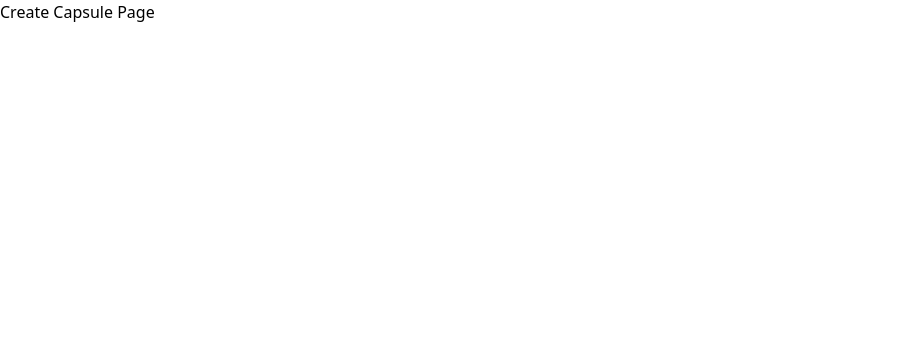
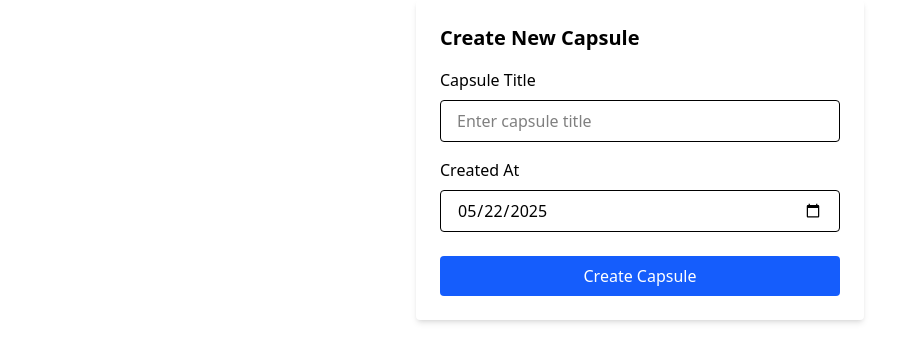
Before and after one commit to Aman-8343/TimeCapsule, a React (Vite) app in the folder client/: page /create in a window 1280 px wide. Shown: the top 362 px of the page, without its empty margins (0-924 px from the left). Built offline with nearby package versions, Linux system fonts and the light colour scheme.

Commit message:
adding create capsule

```diff
--- a/client/src/pages/CreateCapsule.jsx
+++ b/client/src/pages/CreateCapsule.jsx
@@ -1,3 +1,71 @@
-export default function CreateCapsule() {
-  return <div>Create Capsule Page</div>;
+import React, { useState } from "react";
+
+export default function CreateCapsule({ onCreate }) {
+  const [title, setTitle] = useState("");
+  const [createdAt, setCreatedAt] = useState(() =>
+    new Date().toISOString().split("T")[0]
+  ); // default today’s date
+
+  const handleSubmit = (e) => {
+    e.preventDefault();
+
+    if (!title.trim()) {
+      alert("Please enter a title");
+      return;
+    }
+
+    const newCapsule = {
+      id: Date.now(), // simple unique id for demo
+      title: title.trim(),
+      createdAt,
+      status: "Locked",
+    };
+
+    onCreate(newCapsule);
+
+    // Clear form
+    setTitle("");
+    setCreatedAt(new Date().toISOString().split("T")[0]);
+  };
+
+  return (
+    <form
+      onSubmit={handleSubmit}
+      className="bg-white p-6 rounded shadow-md max-w-md mx-auto"
+    >
+      <h2 className="text-xl font-bold mb-4">Create New Capsule</h2>
+
+      <label className="block mb-2 font-medium" htmlFor="title">
+        Capsule Title
+      </label>
+      <input
+        id="title"
+        type="text"
+        value={title}
+        onChange={(e) => setTitle(e.target.value)}
+        placeholder="Enter capsule title"
+        className="w-full px-4 py-2 border rounded mb-4 focus:outline-none focus:ring-2 focus:ring-blue-500"
+        required
+      />
+
+      <label className="block mb-2 font-medium" htmlFor="createdAt">
+        Created At
+      </label>
+      <input
+        id="createdAt"
+        type="date"
+        value={createdAt}
+        onChange={(e) => setCreatedAt(e.target.value)}
+        className="w-full px-4 py-2 border rounded mb-6 focus:outline-none focus:ring-2 focus:ring-blue-500"
+        required
+      />
+
+      <button
+        type="submit"
+        className="w-full bg-blue-600 text-white py-2 rounded hover:bg-blue-700 transition"
+      >
+        Create Capsule
+      </button>
+    </form>
+  );
 }
--- a/client/src/pages/Dashboard.jsx
+++ b/client/src/pages/Dashboard.jsx
@@ -1,5 +1,6 @@
 import React, { useState, useEffect } from "react";
 import { useNavigate } from "react-router-dom";
+import CreateCapsule from "./CreateCapsule";
 
 const sampleCapsules = [
   {
@@ -25,6 +26,8 @@ const sampleCapsules = [
 export default function Dashboard() {
   const [capsules, setCapsules] = useState(sampleCapsules);
   const [searchTerm, setSearchTerm] = useState("");
+  const [showCreateForm, setShowCreateForm] = useState(false);
+
   const navigate = useNavigate(); // <-- initialize navigate here
 
   useEffect(() => {
@@ -55,11 +58,20 @@ export default function Dashboard() {
           onChange={(e) => setSearchTerm(e.target.value)}
         />
         <button
-          className="bg-blue-600 text-white px-5 py-2 rounded-md hover:bg-blue-700 transition"
-          onClick={() => alert("Create New Capsule functionality coming soon!")}
-        >
-          + Create New Capsule
-        </button>
+  className="bg-blue-600 text-white px-5 py-2 rounded-md hover:bg-blue-700 transition"
+  onClick={() => setShowCreateForm(!showCreateForm)}
+>
+  {showCreateForm ? "Cancel" : "+ Create New Capsule"}
+</button>
+{showCreateForm && (
+  <CreateCapsule
+    onCreate={(newCapsule) => {
+      setCapsules([newCapsule, ...capsules]);
+      setShowCreateForm(false);
+    }}
+  />
+)}
+
       </div>
 
       <div className="grid grid-cols-1 md:grid-cols-3 gap-6">
```
